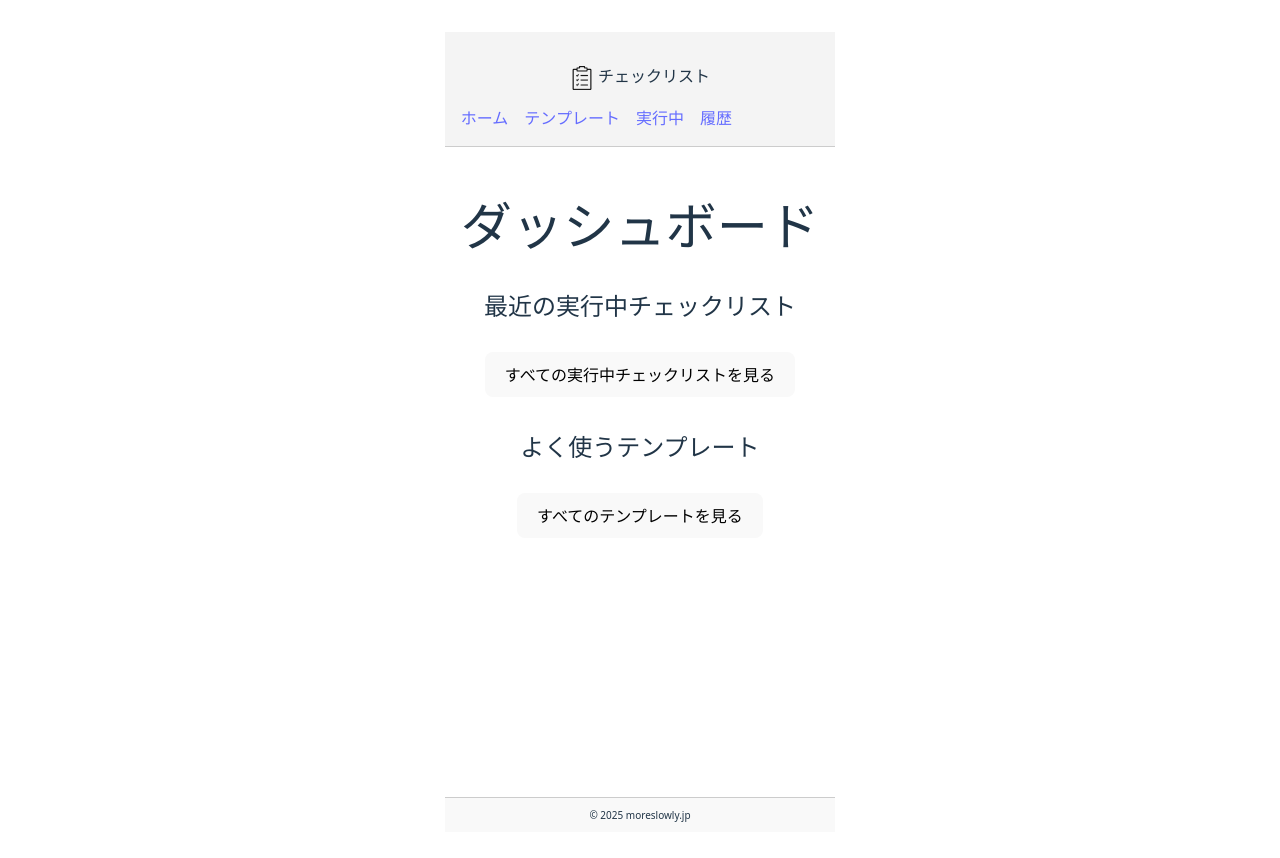
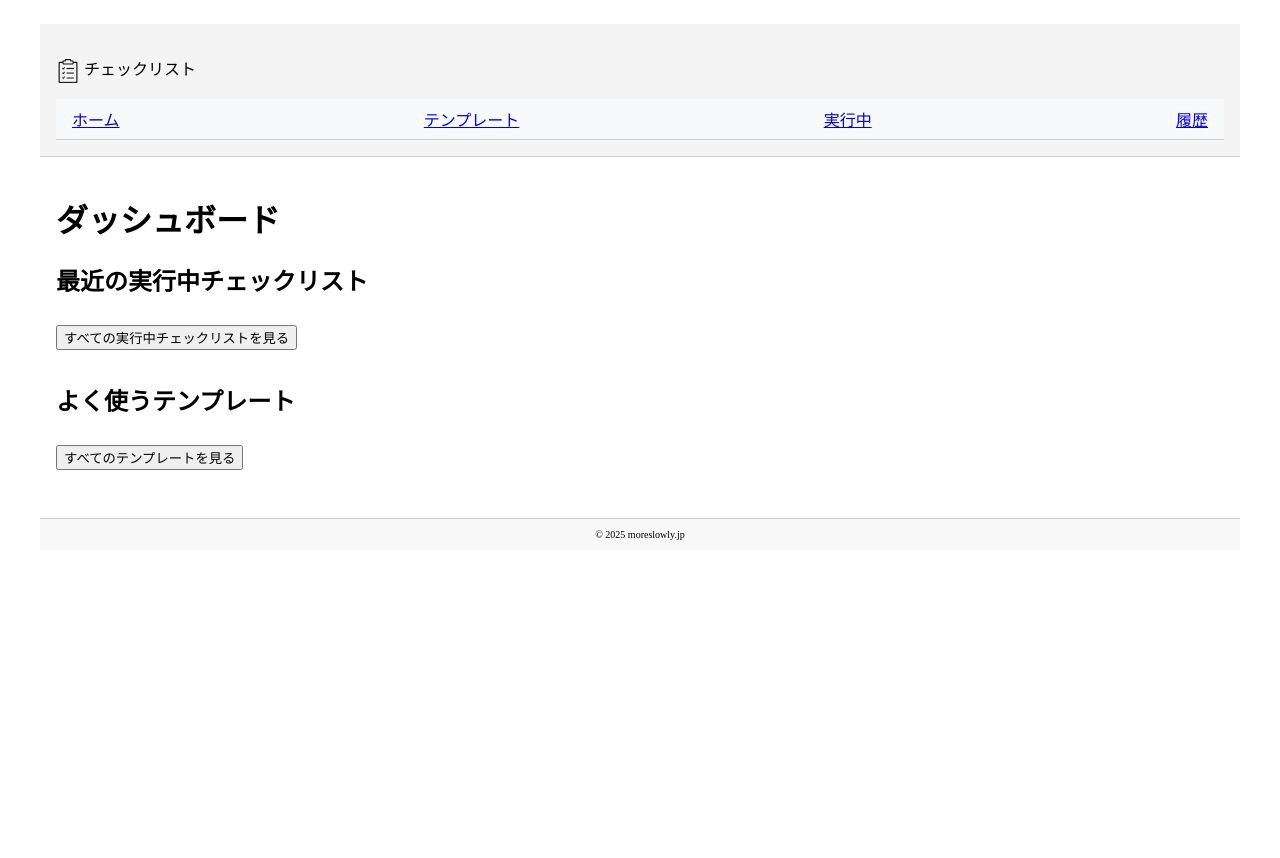
Before and after one commit to hgwr/check-list-app, a Vue app: page / in a window 1280 px wide. Shown: the top 858 px of the page. After the commit the page ends 800 px from the top, so only its background shows below. Built offline with nearby package versions, Linux system fonts and the light colour scheme.

Commit message:
デザイン修正中

```diff
--- a/src/App.vue
+++ b/src/App.vue
@@ -3,10 +3,10 @@
 </script>
 
 <template>
-  <div class="app-container">
+  <div class="container">
     <header class="app-header">
       <p><img src="/checklist-icon.png" alt="☑️" class="app-icon"> チェックリスト</p>
-      <nav class="nav">
+      <nav class="navbar">
         <router-link to="/">ホーム</router-link>
         <router-link to="/masters">テンプレート</router-link>
         <router-link to="/actives">実行中</router-link>
@@ -25,11 +25,6 @@
 </template>
 
 <style scoped>
-.app-container {
-  display: flex;
-  flex-direction: column;
-  height: 100vh;
-}
 
 .app-icon {
   width: 1.5rem;
@@ -41,12 +36,6 @@
   background-color: #f4f4f4;
   padding: 1rem;
   border-bottom: 1px solid #ccc;
-}
-
-.nav {
-  margin-top: 0.5rem;
-  display: flex;
-  gap: 1rem;
 }
 
 .app-main {
--- a/src/style.css
+++ b/src/style.css
@@ -1,79 +1,49 @@
 :root {
-  font-family: system-ui, Avenir, Helvetica, Arial, sans-serif;
-  line-height: 1.5;
-  font-weight: 400;
-
-  color-scheme: light dark;
-  color: rgba(255, 255, 255, 0.87);
-  background-color: #242424;
-
-  font-synthesis: none;
-  text-rendering: optimizeLegibility;
-  -webkit-font-smoothing: antialiased;
-  -moz-osx-font-smoothing: grayscale;
+  --primary-color: #007bff;
+  --secondary-color: #6c757d;
+  --background-color: #f8f9fa;
+  --font-family: 'Helvetica Neue', sans-serif;
+  --heading-size: 24px;
+  --body-size: 16px;
 }
 
-a {
-  font-weight: 500;
-  color: #646cff;
-  text-decoration: inherit;
-}
-a:hover {
-  color: #535bf2;
+.container {
+  max-width: 1200px;
+  margin: 0 auto;
+  padding: 1rem;
 }
 
-body {
-  margin: 0;
+.navbar {
   display: flex;
-  place-items: center;
-  min-width: 320px;
-  min-height: 100vh;
+  justify-content: space-between;
+  align-items: center;
+  padding: 0.5rem 1rem;
+  background-color: var(--background-color);
+  border-bottom: 1px solid #ccc;
 }
 
-h1 {
-  font-size: 3.2em;
-  line-height: 1.1;
+.btn {
+  padding: 0.5rem 1rem;
+  border: none;
+  border-radius: 4px;
+  font-size: var(--body-size);
+  cursor: pointer;
+  transition: background-color 0.2s;
+}
+.btn-primary {
+  background-color: var(--primary-color);
+  color: #fff;
+}
+.btn-primary:hover {
+  background-color: darken(var(--primary-color), 10%);
 }
 
-button {
-  border-radius: 8px;
-  border: 1px solid transparent;
-  padding: 0.6em 1.2em;
-  font-size: 1em;
-  font-weight: 500;
-  font-family: inherit;
-  background-color: #1a1a1a;
-  cursor: pointer;
-  transition: border-color 0.25s;
-}
-button:hover {
-  border-color: #646cff;
-}
-button:focus,
-button:focus-visible {
-  outline: 4px auto -webkit-focus-ring-color;
-}
-
-.card {
-  padding: 2em;
-}
-
-#app {
-  max-width: 1280px;
-  margin: 0 auto;
-  padding: 2rem;
-  text-align: center;
-}
-
-@media (prefers-color-scheme: light) {
-  :root {
-    color: #213547;
-    background-color: #ffffff;
+@media (max-width: 768px) {
+  .container {
+    padding: 0.5rem;
   }
-  a:hover {
-    color: #747bff;
-  }
-  button {
-    background-color: #f9f9f9;
+  .navbar {
+    flex-direction: column;
+    align-items: flex-start;
   }
 }
```
